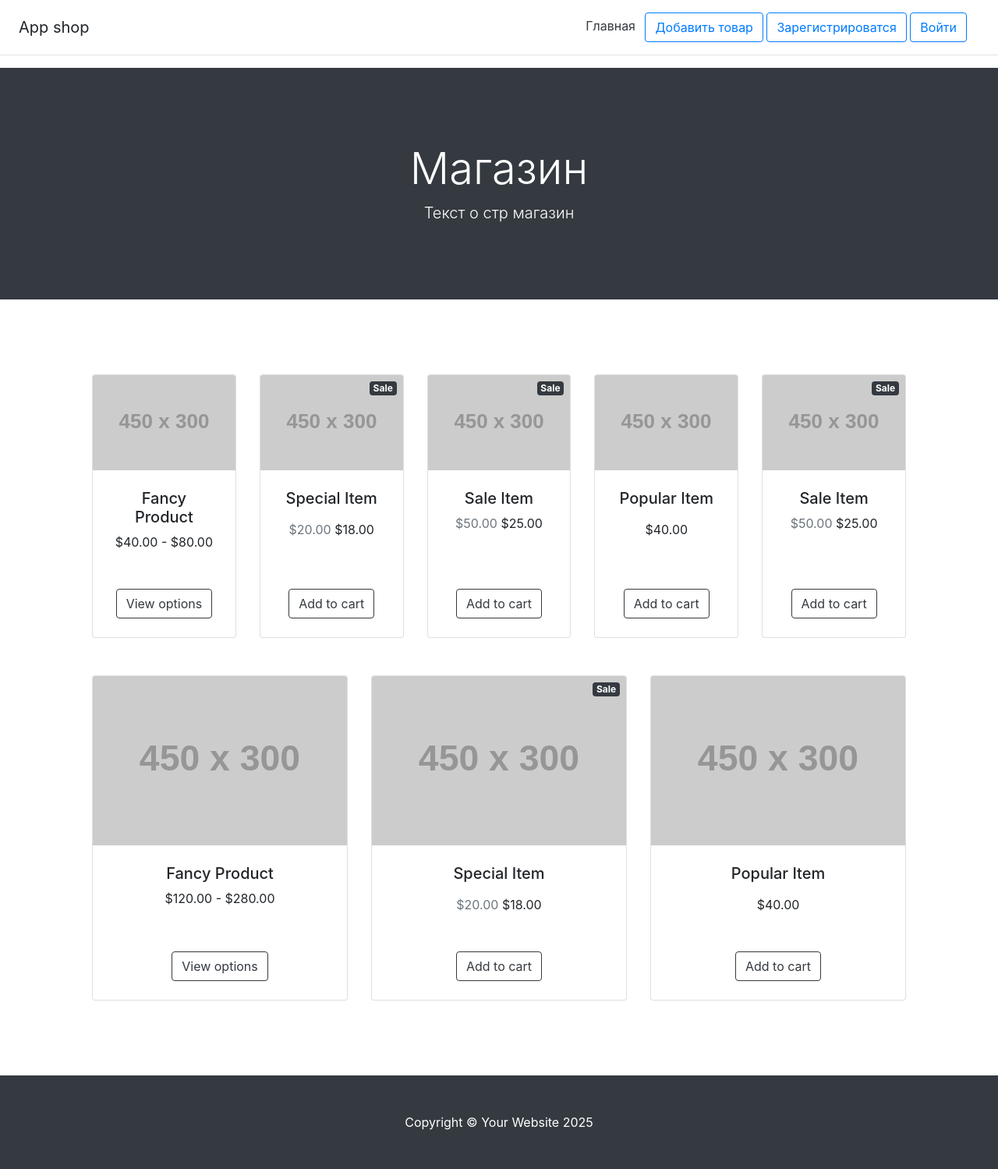
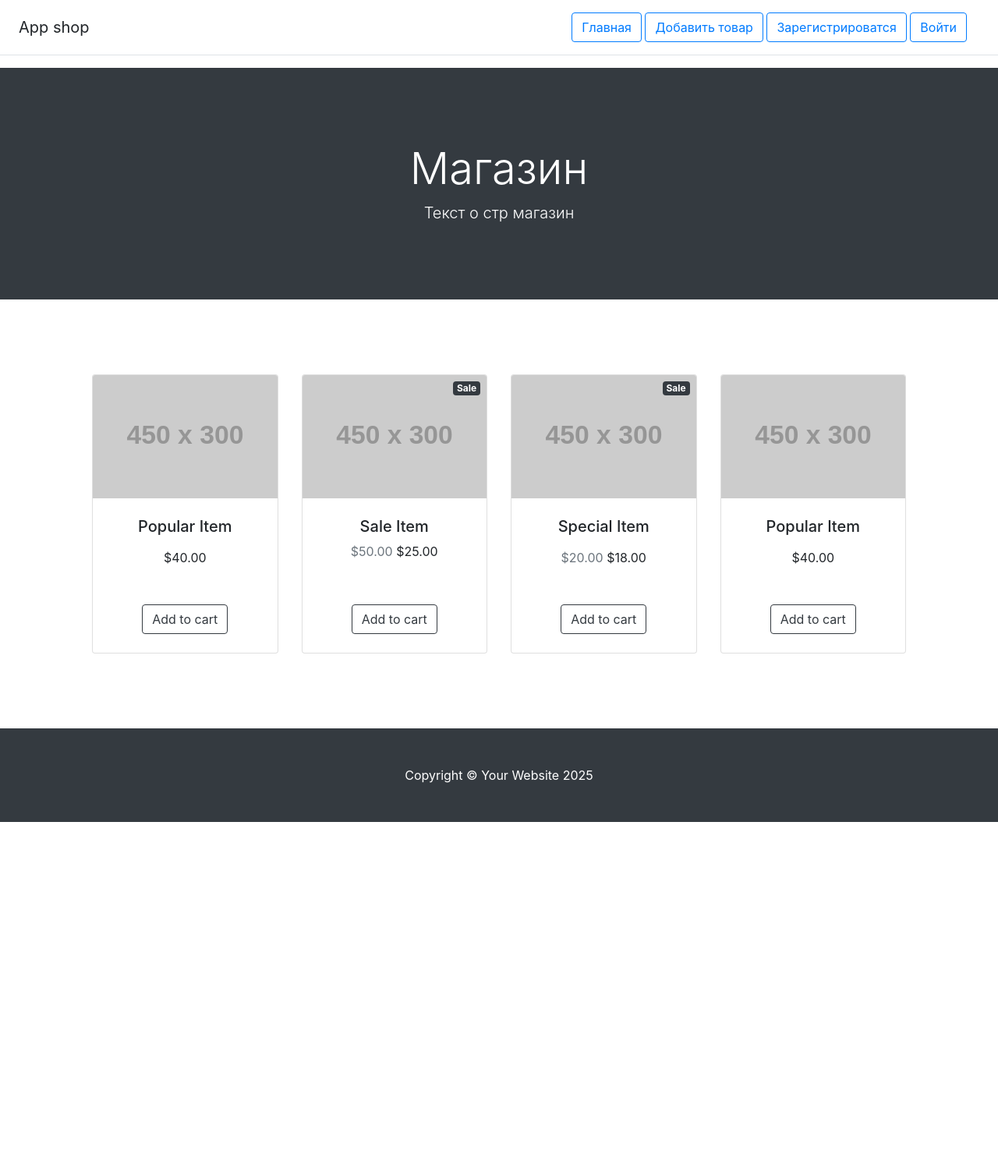
Before and after one commit to TimurQobilov/AppShop, a Flask app: page / in a window 1280 px wide. Shown: the whole page at 78% size. After the commit the page ends 1054 px from the top, so only its background shows below. Run offline with Flask 3, Linux system fonts and the light colour scheme; grey boxes labelled with a size stand in for pictures from a placeholder-image service; some libraries are stand-ins or nearby versions.

Commit message:
add bez2 qwe

```diff
--- a/templates/base.html
+++ b/templates/base.html
@@ -6,27 +6,21 @@
         <meta name="description" content="" />
         <meta name="author" content="" />
         <link rel="stylesheet" href="https://cdn.jsdelivr.net/npm/bootstrap@4.0.0/dist/css/bootstrap.min.css" integrity="sha384-Gn5384xqQ1aoWXA+058RXPxPg6fy4IWvTNh0E263XmFcJlSAwiGgFAW/dAiS6JXm" crossorigin="anonymous">
+        {% block title %}
 
-        {% block title %} {% endblock title %}
+        {% endblock title %}
     </head>
 <body>
 <!-- Navigation-->
-       <div class="d-flex flex-column flex-md-row align-items-center p-3 px-md-4 mb-3 bg-white border-bottom box-shadow">
+<div class="d-flex flex-column flex-md-row align-items-center p-3 px-md-4 mb-3 bg-white border-bottom box-shadow">
       <h5 class="my-0 mr-md-auto font-weight-normal" >App shop</h5>
       <nav class="my-2 my-md-0 mr-md-3">
-        <a class="p-2 text-dark" href="/">Главная</a>
-<!--        <a class="p-2 text-dark" href="/item">Товар</a>-->
-        <a class="btn btn-outline-primary" href="/create">Добавить товар</a>
+          <a class="btn btn-outline-primary" href="/">Главная</a>
+          <a class="btn btn-outline-primary" href="/create">Добавить товар</a>
           <a class="btn btn-outline-primary" href="/registration">Зарегистрироватся</a>
           <a class="btn btn-outline-primary" href="/signin">Войти</a>
-
-
       </nav>
-
-
-
     </div>
-
 <!-- Header-->
         <header class="bg-dark py-5">
             <div class="container px-4 px-lg-5 my-5">
@@ -38,7 +32,6 @@
         </header>
 
  {% block body %} {% endblock body %}
-
 <!-- Footer-->
         <footer class="py-5 bg-dark">
             <div class="container"><p class="m-0 text-center text-white">Copyright &copy; Your Website 2025</p></div>
--- a/templates/index.html
+++ b/templates/index.html
@@ -14,77 +14,6 @@
         <section class="py-5">
             <div class="container px-4 px-lg-5 mt-5">
                 <div class="row gx-4 gx-lg-5 row-cols-2 row-cols-md-3 row-cols-xl-4 justify-content-center">
-                    <div class="col mb-5">
-                        <div class="card h-100">
-                            <!-- Product image-->
-                            <img class="card-img-top" src="https://dummyimage.com/450x300/dee2e6/6c757d.jpg" alt="..." />
-                            <!-- Product details-->
-                            <div class="card-body p-4">
-                                <div class="text-center">
-                                    <!-- Product name-->
-                                    <h5 class="fw-bolder">Fancy Product</h5>
-                                    <!-- Product price-->
-                                    $40.00 - $80.00
-                                </div>
-                            </div>
-                            <!-- Product actions-->
-                            <div class="card-footer p-4 pt-0 border-top-0 bg-transparent">
-                                <div class="text-center"><a class="btn btn-outline-dark mt-auto" href="#">View options</a></div>
-                            </div>
-                        </div>
-                    </div>
-                    <div class="col mb-5">
-                        <div class="card h-100">
-                            <!-- Sale badge-->
-                            <div class="badge bg-dark text-white position-absolute" style="top: 0.5rem; right: 0.5rem">Sale</div>
-                            <!-- Product image-->
-                            <img class="card-img-top" src="https://dummyimage.com/450x300/dee2e6/6c757d.jpg" alt="..." />
-                            <!-- Product details-->
-                            <div class="card-body p-4">
-                                <div class="text-center">
-                                    <!-- Product name-->
-                                    <h5 class="fw-bolder">Special Item</h5>
-                                    <!-- Product reviews-->
-                                    <div class="d-flex justify-content-center small text-warning mb-2">
-                                        <div class="bi-star-fill"></div>
-                                        <div class="bi-star-fill"></div>
-                                        <div class="bi-star-fill"></div>
-                                        <div class="bi-star-fill"></div>
-                                        <div class="bi-star-fill"></div>
-                                    </div>
-                                    <!-- Product price-->
-                                    <span class="text-muted text-decoration-line-through">$20.00</span>
-                                    $18.00
-                                </div>
-                            </div>
-                            <!-- Product actions-->
-                            <div class="card-footer p-4 pt-0 border-top-0 bg-transparent">
-                                <div class="text-center"><a class="btn btn-outline-dark mt-auto" href="#">Add to cart</a></div>
-                            </div>
-                        </div>
-                    </div>
-                    <div class="col mb-5">
-                        <div class="card h-100">
-                            <!-- Sale badge-->
-                            <div class="badge bg-dark text-white position-absolute" style="top: 0.5rem; right: 0.5rem">Sale</div>
-                            <!-- Product image-->
-                            <img class="card-img-top" src="https://dummyimage.com/450x300/dee2e6/6c757d.jpg" alt="..." />
-                            <!-- Product details-->
-                            <div class="card-body p-4">
-                                <div class="text-center">
-                                    <!-- Product name-->
-                                    <h5 class="fw-bolder">Sale Item</h5>
-                                    <!-- Product price-->
-                                    <span class="text-muted text-decoration-line-through">$50.00</span>
-                                    $25.00
-                                </div>
-                            </div>
-                            <!-- Product actions-->
-                            <div class="card-footer p-4 pt-0 border-top-0 bg-transparent">
-                                <div class="text-center"><a class="btn btn-outline-dark mt-auto" href="#">Add to cart</a></div>
-                            </div>
-                        </div>
-                    </div>
                     <div class="col mb-5">
                         <div class="card h-100">
                             <!-- Product image-->
@@ -131,25 +60,6 @@
                             <!-- Product actions-->
                             <div class="card-footer p-4 pt-0 border-top-0 bg-transparent">
                                 <div class="text-center"><a class="btn btn-outline-dark mt-auto" href="#">Add to cart</a></div>
-                            </div>
-                        </div>
-                    </div>
-                    <div class="col mb-5">
-                        <div class="card h-100">
-                            <!-- Product image-->
-                            <img class="card-img-top" src="https://dummyimage.com/450x300/dee2e6/6c757d.jpg" alt="..." />
-                            <!-- Product details-->
-                            <div class="card-body p-4">
-                                <div class="text-center">
-                                    <!-- Product name-->
-                                    <h5 class="fw-bolder">Fancy Product</h5>
-                                    <!-- Product price-->
-                                    $120.00 - $280.00
-                                </div>
-                            </div>
-                            <!-- Product actions-->
-                            <div class="card-footer p-4 pt-0 border-top-0 bg-transparent">
-                                <div class="text-center"><a class="btn btn-outline-dark mt-auto" href="#">View options</a></div>
                             </div>
                         </div>
                     </div>
```
Also changed, not shown: templates/registration.html (+5 -12 lines), templates/signin.html (+7 -12 lines).
